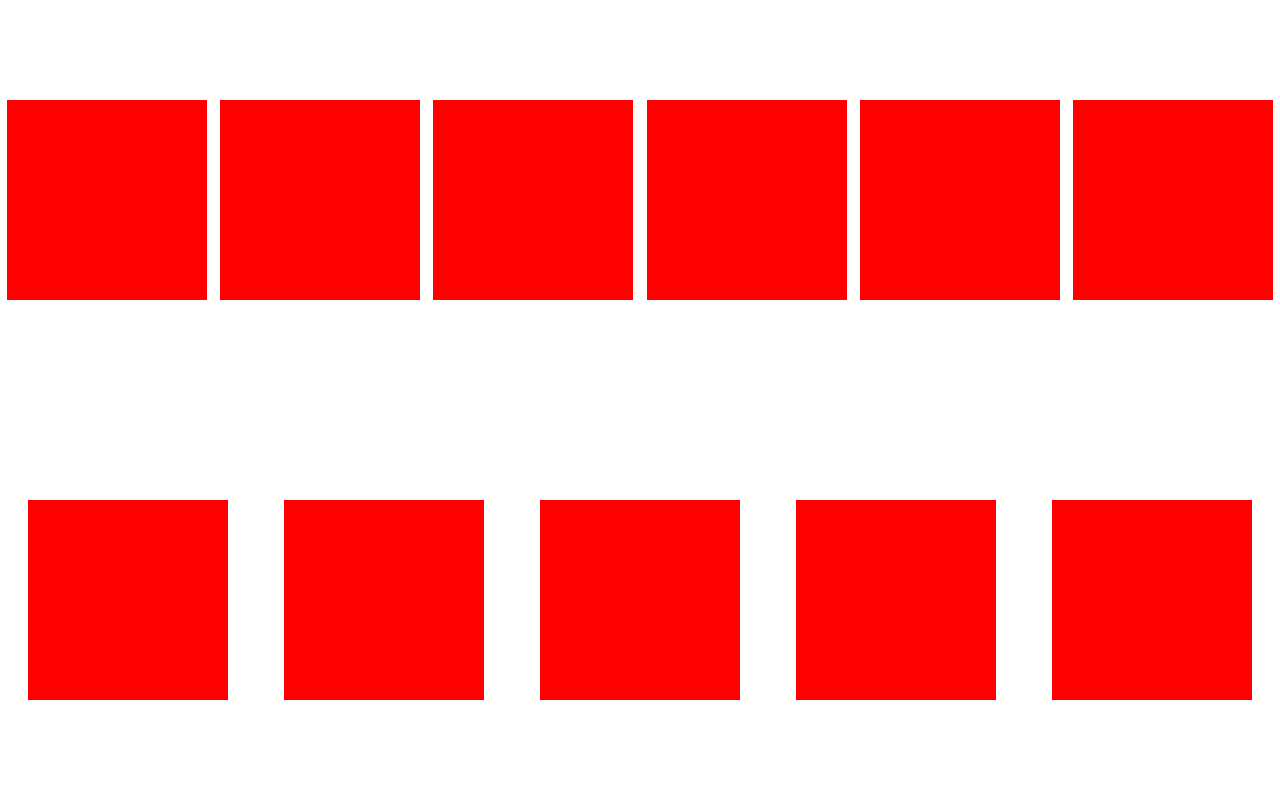
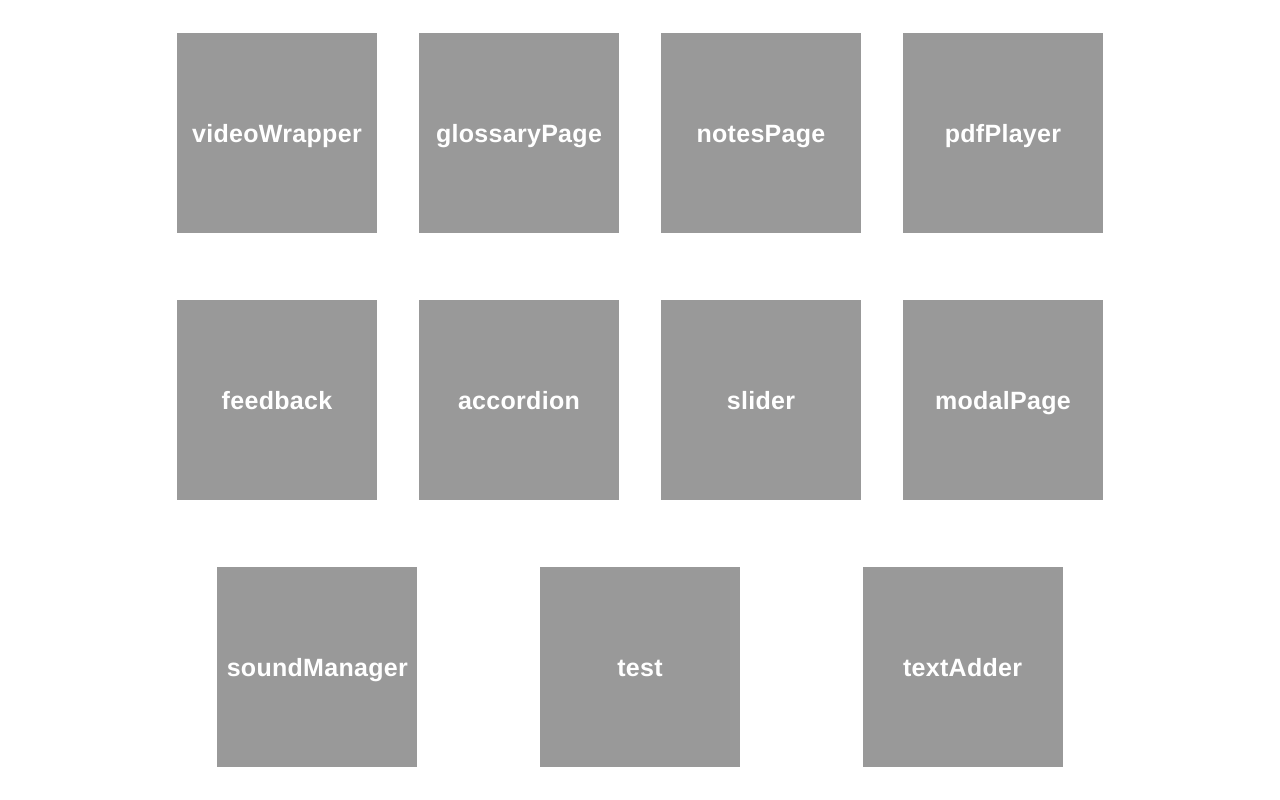
Before and after one commit to kolyasven4000/kolyasven4000.github.io, a Vue app: page /#/ in a window 1280 px wide. Built offline with nearby package versions, Linux system fonts and the light colour scheme.

Commit message:
Add shuffle animation

```diff
--- a/index.html
+++ b/index.html
@@ -7,6 +7,7 @@
   </head>
   <body>
     <div id="app"></div>
+    <script src="https://cdnjs.cloudflare.com/ajax/libs/lodash.js/4.14.1/lodash.min.js"></script>
     <!-- built files will be auto injected -->
   </body>
 </html>
--- a/src/components/CustomComponents.vue
+++ b/src/components/CustomComponents.vue
@@ -3,9 +3,12 @@
     <div class="close-btn"
          @click="closeComponent"
          v-if="curComponent && !crossHidden"></div>
+         <transition-group name="flip-list"  tag="div" class="components__wrapper">
     <div class="components__preview"
          @click="renderComponent(component)"
-         v-for="(component, index) in content"></div>
+         v-for="(component, index) in content" :key="component">{{component}}</div>
+     </transition-group>
+
     <transition name="entry">
         <div class="components__content"
              v-if="curComponent">
@@ -33,7 +36,7 @@ import modalPage from './content/modalPage.vue';
 import soundManager from './content/soundManager.vue';
 import test from './content/test.vue';
 import textAdder from './content/textAdder.vue';
-const componentsList = {
+let componentsList = {
     videoWrapper,
     glossaryPage,
     notesPage,
@@ -59,9 +62,12 @@ export default {
     },
     created() {
 
-        this.content = componentsList;
+        this.content = Object.keys(componentsList);
     },
-    mounted() {},
+    mounted() {
+        this.content = this.shuffle(this.content)
+
+    },
     computed: {
 
     },
@@ -75,7 +81,14 @@ export default {
             this.curComponent = null;
         },
         hideCross() {
-            this.crossHidden = true
+            this.crossHidden = true;
+        },
+         shuffle(a) {
+            for (let i = a.length - 1; i > 0; i--) {
+                const j = Math.floor(Math.random() * (i + 1));
+                [a[i], a[j]] = [a[j], a[i]];
+            }
+            return a;
         }
     }
 
@@ -85,16 +98,28 @@ export default {
 
 <style scoped lang="scss">
 .components {
-    display: flex;
+    height: 100vh;
+    &__wrapper {
+         display: flex;
     height: inherit;
     flex-wrap: wrap;
     justify-content: space-around;
     align-items: center;
+    max-width: 968px;
+    margin: 0 auto;
+    }
     &__preview {
         display: inline-block;
         height: 200px;
         width: 200px;
-        background: red;
+        background-color: rgba(0,0,0, .4);
+        cursor: pointer;
+        font-size: 25px;
+        line-height: 200px;
+        font-weight: bold;
+        color: white;
+        text-align: center;
+        letter-spacing: .3px;
     }
     &__content {
         position: absolute;
@@ -129,6 +154,9 @@ export default {
 .entry-enter,
 .entry-leave-active {
     opacity: 0;
+}
+.flip-list-move {
+  transition: transform 1s;
 }
 </style>
 
--- a/src/components/content/pdfPlayer.vue
+++ b/src/components/content/pdfPlayer.vue
@@ -10,7 +10,7 @@
 </template>
 <script>
 	export default {
-		name: 'pdf-player',
+		name: 'pdfPlayer',
 		props: {
         	context: {
 	            type: Object,
--- a/src/components/content/textAdder.vue
+++ b/src/components/content/textAdder.vue
@@ -71,7 +71,7 @@
 
 <script>
 export default {
-
+    name: "textAdder",
     data() {
         return {
             collection: [],
```
